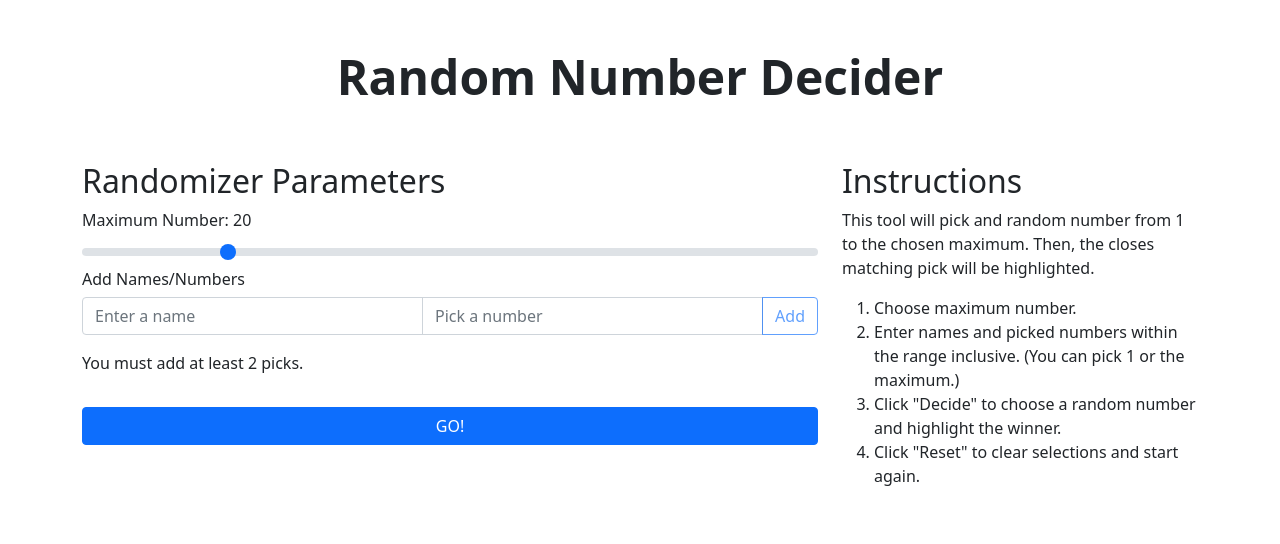
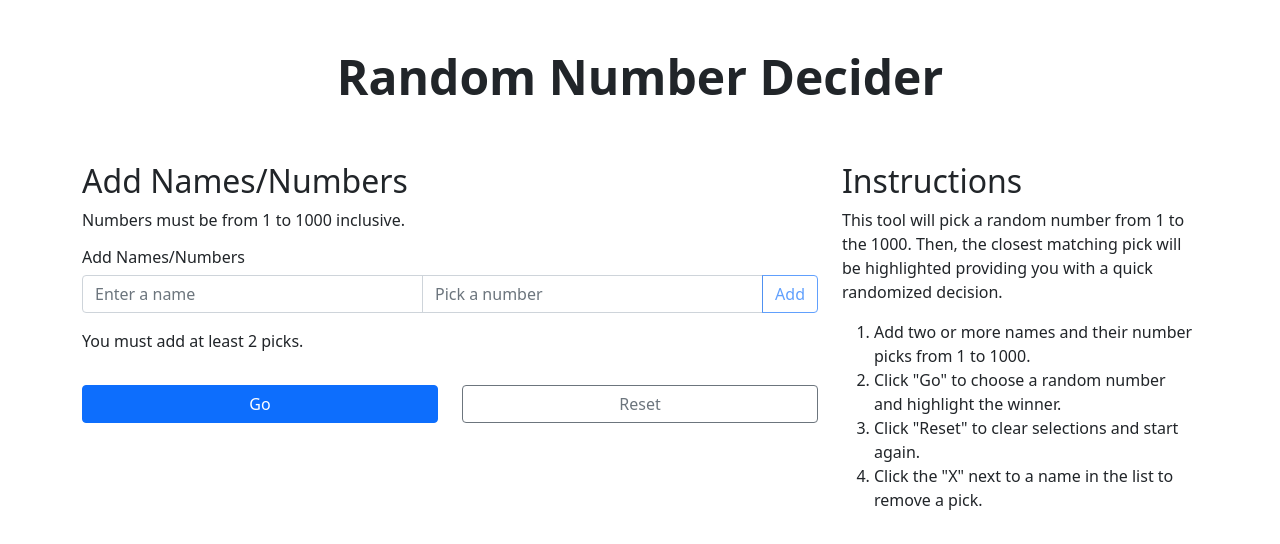
Before and after one commit to median-man/decision-helper, a React (Create React App) app: page / in a window 1280 px wide. Shown: the top 544 px of the page. Built offline with nearby package versions, Linux system fonts and the light colour scheme.

Commit message:
Press enter to add pick

```diff
--- a/src/App.js
+++ b/src/App.js
@@ -11,27 +11,31 @@ import ListGroup from "react-bootstrap/ListGroup";
 import Row from "react-bootstrap/Row";
 import Col from "react-bootstrap/Col";
 
-// TODO: implement Row, Col, Container components
-// TODO: pressing enter while adding picks should add the pick not submit the form
-// TODO: give the name input focus after adding a pick
-// TODO: arrow keys should set max number
-// TODO: debounced number keys should set max number
-// TODO: pressing ctrl+enter should submit the form regardless of which element has focus
+
+// - TODO: implement Row, Col, Container components
+// - TODO: give the name input focus after adding a pick
+// - IDEA: show tooltip or overlay next to number pick input if user tries
+//   typing a number out of range
+
+// Largest allowable number
+const MAX_RAND_NUM = 1000;
 
 function App() {
-  const [maxNum, setMaxNum] = useState(20);
   const [picks, setPicks] = useState([]);
   const [newPick, setNewPick] = useState({ name: "", number: "" });
 
   const handleNewPickChange = (event) => {
     const { name, value } = event.target;
+    if ((name === "number" && value < 1) || value > MAX_RAND_NUM) {
+      return;
+    }
     setNewPick((prev) => ({ ...prev, [name]: value }));
   };
 
   const isInputInvalid =
-    !newPick.name || newPick.number < 1 || newPick.number > maxNum;
+    !newPick.name || newPick.number < 1 || newPick.number > MAX_RAND_NUM;
 
-  const handleAddPick = () => {
+  const addPick = () => {
     const { name, number } = newPick;
     if (isInputInvalid) {
       // incomplete input
@@ -52,6 +56,20 @@ function App() {
     setNewPick({ name: "", number: "" });
   };
 
+  const handleAddPickKeyDown = (event) => {
+    // Do nothing if key is not Enter
+    if (event.code !== "Enter") {
+      return;
+    }
+
+    // Prevent bubbling and submit event on form
+    event.preventDefault();
+    event.stopPropagation();
+
+    // Add pick to list
+    addPick();
+  };
+
   return (
     <Container>
       <header className="px-4 pt-5 text-center">
@@ -60,22 +78,27 @@ function App() {
       <div className="row">
         <div className="col-md-8 pt-5">
           {/* Decider Inputs */}
-          <form>
-            <h2>Randomizer Parameters</h2>
+          <Form>
+            <h2>Add Names/Numbers</h2>
+            <p>Numbers must be from 1 to {MAX_RAND_NUM} inclusive.</p>
+            {/*
+            Maximum range feature is being considered.
             <Form.Group>
               <Form.Label>Maximum Number: {maxNum}</Form.Label>
               <Form.Range
-                min={1}
-                max={100}
+                // Minimum must not be lower than the greatest picked number
+                min={Math.max(...picks.map(p => p.number))}
+                max={MAX_RAND_NUM}
                 step={1}
                 value={maxNum}
                 onChange={(event) => setMaxNum(event.target.value)}
               />
             </Form.Group>
+            */}
             <fieldset>
               <h3 className="h6">Add Names/Numbers</h3>
               {/* Inputs for adding picks to the list */}
-              <InputGroup className="mb-3">
+              <InputGroup className="mb-3" onKeyDown={handleAddPickKeyDown}>
                 <FormControl
                   name="name"
                   aria-label="name"
@@ -89,7 +112,7 @@ function App() {
                   aria-label="number"
                   type="number"
                   min={1}
-                  max={maxNum}
+                  max={MAX_RAND_NUM}
                   aria-describedby="add-pick"
                   placeholder="Pick a number"
                   value={newPick.number}
@@ -100,7 +123,7 @@ function App() {
                   type="button"
                   variant="outline-primary"
                   id="add-pick"
-                  onClick={handleAddPick}
+                  onClick={addPick}
                   disabled={isInputInvalid}
                 >
                   Add
@@ -142,29 +165,44 @@ function App() {
                 </ListGroup>
               )}
             </fieldset>
-            <Button type="submit" variant="primary" className="w-100 mt-3">
-              GO!
-            </Button>
-          </form>
+            <Row>
+              <Col>
+                <Button type="submit" variant="primary" className="w-100 mt-3">
+                  Go
+                </Button>
+              </Col>
+              <Col>
+                <Button
+                  type="reset"
+                  variant="outline-secondary"
+                  className="w-100 mt-3"
+                >
+                  Reset
+                </Button>
+              </Col>
+            </Row>
+          </Form>
         </div>
         <div className="col-md-4 pt-5">
           <aside>
             <h2>Instructions</h2>
             <p>
-              This tool will pick and random number from 1 to the chosen
-              maximum. Then, the closes matching pick will be highlighted.
+              This tool will pick a random number from 1 to the {MAX_RAND_NUM}.
+              Then, the closest matching pick will be highlighted providing you
+              with a quick randomized decision.
             </p>
             <ol>
-              <li>Choose maximum number.</li>
               <li>
-                Enter names and picked numbers within the range inclusive. (You
-                can pick 1 or the maximum.)
+                Add two or more names and their number picks from 1 to{" "}
+                {MAX_RAND_NUM}.
               </li>
               <li>
-                Click "Decide" to choose a random number and highlight the
-                winner.
+                Click "Go" to choose a random number and highlight the winner.
               </li>
               <li>Click "Reset" to clear selections and start again.</li>
+              <li>
+                Click the "X" next to a name in the list to remove a pick.
+              </li>
             </ol>
           </aside>
         </div>
```
